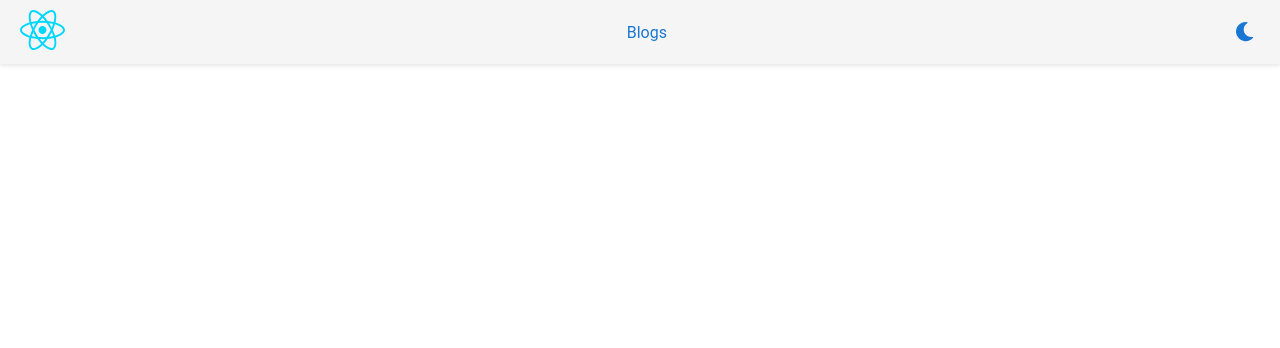
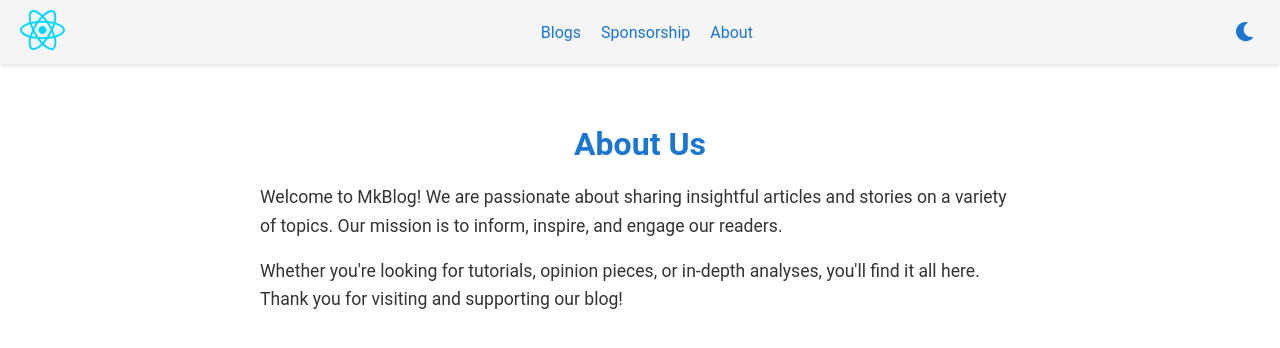
Before and after one commit to mustafatheconqueror/mkblog-app, a React (Vite) app: page /about in a window 1280 px wide. Before the commit this address had no page. Shown: the top 348 px of the page. Built offline with nearby package versions, Linux system fonts and the light colour scheme.

Commit message:
Create Pages - v2

```diff
--- a/src/App.jsx
+++ b/src/App.jsx
@@ -4,7 +4,9 @@ import { BrowserRouter as Router, Routes, Route } from 'react-router-dom';
 import Header from './components/Header/Header';
 import Home from './pages/Home/Home';
 import Blogs from './pages/Blogs/Blogs';
-import './index.css'; // Ensure global styles are applied
+import './index.css';
+import Sponsorship from "./pages/Sponsorship/Sponsorship.jsx";
+import About from "./pages/About/About.jsx"; // Ensure global styles are applied
 
 const App = () => {
     return (
@@ -14,6 +16,8 @@ const App = () => {
                 <Routes>
                     <Route path="/" element={<Home />} />
                     <Route path="/blogs" element={<Blogs />} />
+                    <Route path="/sponsorship" element={<Sponsorship />} />
+                    <Route path="/about" element={<About />} />
                 </Routes>
             </main>
         </Router>
--- a/src/components/Header/Header.jsx
+++ b/src/components/Header/Header.jsx
@@ -5,7 +5,7 @@ import styles from './Header.module.css';
 import { ThemeContext } from '../../contexts/ThemeContext';
 import { FaMoon, FaSun, FaBars, FaTimes } from 'react-icons/fa';
 import classNames from 'classnames';
-import logo from '../../assets/react.svg'; // Adjust the path if necessary
+import logo from '../../assets/react.svg'; // Ensure the path is correct
 
 const Header = () => {
     const [isMobileMenuOpen, setIsMobileMenuOpen] = useState(false);
@@ -43,6 +43,28 @@ const Header = () => {
                             Blogs
                         </NavLink>
                     </li>
+                    <li>
+                        <NavLink
+                            to="/sponsorship"
+                            className={({ isActive }) =>
+                                isActive ? styles.activeLink : undefined
+                            }
+                            onClick={closeMobileMenu}
+                        >
+                            Sponsorship
+                        </NavLink>
+                    </li>
+                    <li>
+                        <NavLink
+                            to="/about"
+                            className={({ isActive }) =>
+                                isActive ? styles.activeLink : undefined
+                            }
+                            onClick={closeMobileMenu}
+                        >
+                            About
+                        </NavLink>
+                    </li>
                 </ul>
             </nav>
             <div className={styles.actions}>
--- a/src/components/Header/Header.module.css
+++ b/src/components/Header/Header.module.css
@@ -98,7 +98,7 @@
     }
 
     .nav.active {
-        max-height: 200px; /* Adjust based on content */
+        max-height: 300px; /* Adjust based on content */
     }
 
     .navList {
--- /dev/null
+++ b/src/pages/About/About.jsx
@@ -0,0 +1,21 @@
+// src/pages/About.jsx
+import React from 'react';
+import styles from './About.module.css';
+
+const About = () => {
+    return (
+        <div className={styles.container}>
+            <h1>About Us</h1>
+            <p>
+                Welcome to MkBlog! We are passionate about sharing insightful articles and stories
+                on a variety of topics. Our mission is to inform, inspire, and engage our readers.
+            </p>
+            <p>
+                Whether you're looking for tutorials, opinion pieces, or in-depth analyses, you'll find
+                it all here. Thank you for visiting and supporting our blog!
+            </p>
+        </div>
+    );
+};
+
+export default About;
--- /dev/null
+++ b/src/pages/About/About.module.css
@@ -0,0 +1,20 @@
+/* src/pages/About.module.css */
+
+.container {
+    max-width: 800px;
+    margin: 0 auto;
+    padding: 20px;
+}
+
+h1 {
+    color: var(--color-primary);
+    margin-bottom: 20px;
+    text-align: center;
+}
+
+p {
+    font-size: 1.1rem;
+    line-height: 1.6;
+    color: var(--color-text);
+    margin-bottom: 15px;
+}
--- /dev/null
+++ b/src/pages/Sponsorship/Sponsorship.jsx
@@ -0,0 +1,29 @@
+// src/pages/Sponsorship.jsx
+import React from 'react';
+import styles from './Sponsorship.module.css';
+
+const Sponsorship = () => {
+    return (
+        <div className={styles.container}>
+            <h1>Sponsorship Opportunities</h1>
+            <p>
+                Thank you for your interest in sponsoring MkBlog! We offer various sponsorship packages
+                tailored to meet your marketing and branding needs.
+            </p>
+            <h2>Why Sponsor Us?</h2>
+            <ul>
+                <li>Reach a targeted audience of engaged readers.</li>
+                <li>Increase your brand visibility and credibility.</li>
+                <li>Support quality content and journalism.</li>
+            </ul>
+            <h2>Our Packages</h2>
+            <p>
+                We offer several sponsorship tiers, including banner ads, sponsored posts, and newsletter
+                features. Contact us to discuss the best option for your business.
+            </p>
+            <button className={styles.contactButton}>Contact Us</button>
+        </div>
+    );
+};
+
+export default Sponsorship;
--- /dev/null
+++ b/src/pages/Sponsorship/Sponsorship.module.css
@@ -0,0 +1,47 @@
+/* src/pages/Sponsorship.module.css */
+
+.container {
+    max-width: 800px;
+    margin: 0 auto;
+    padding: 20px;
+}
+
+h1 {
+    color: var(--color-primary);
+    margin-bottom: 20px;
+    text-align: center;
+}
+
+h2 {
+    color: var(--color-primary);
+    margin-top: 20px;
+    margin-bottom: 10px;
+}
+
+p {
+    font-size: 1.1rem;
+    line-height: 1.6;
+    color: var(--color-text);
+    margin-bottom: 15px;
+}
+
+ul {
+    list-style-type: disc;
+    padding-left: 20px;
+    margin-bottom: 15px;
+}
+
+.contactButton {
+    background-color: var(--color-primary);
+    color: #ffffff;
+    border: none;
+    padding: 10px 20px;
+    border-radius: 4px;
+    cursor: pointer;
+    font-size: 1rem;
+    transition: background-color 0.3s ease;
+}
+
+.contactButton:hover {
+    background-color: #1565c0; /* Darker blue on hover */
+}
```
